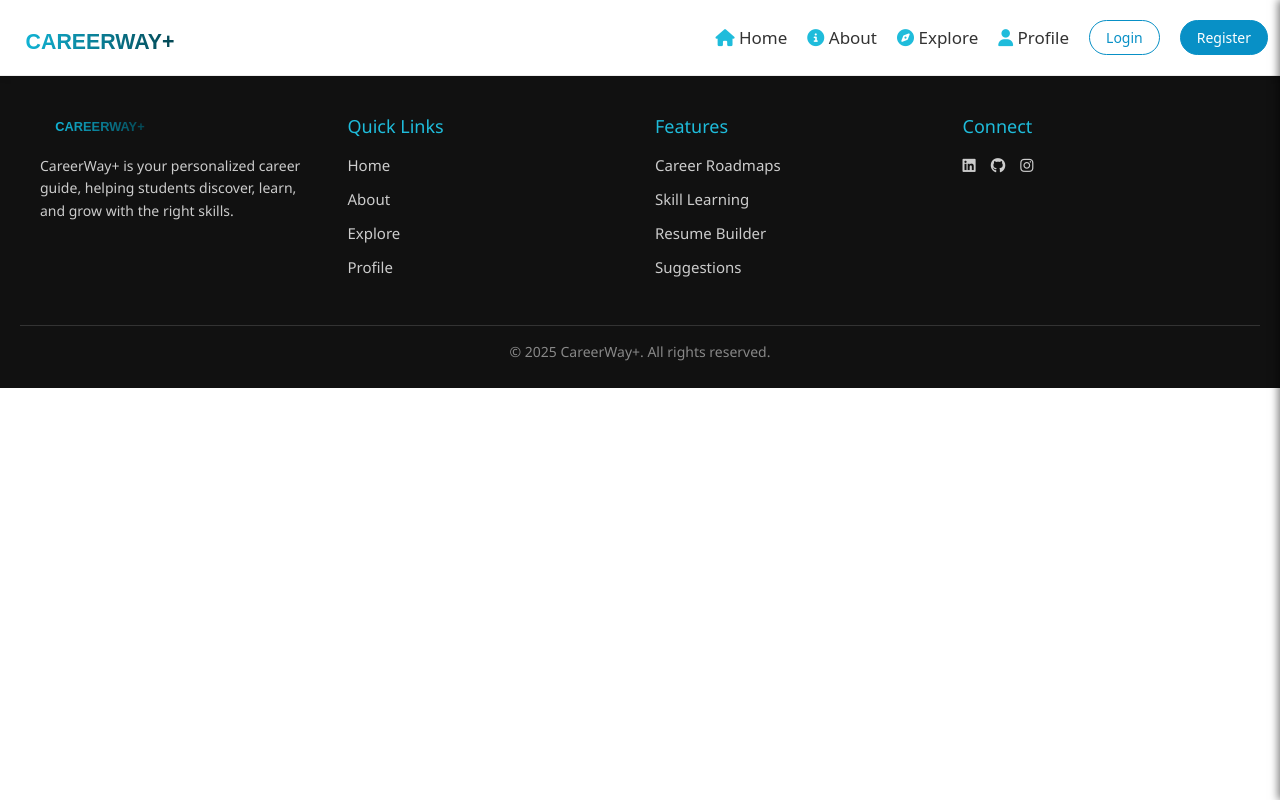
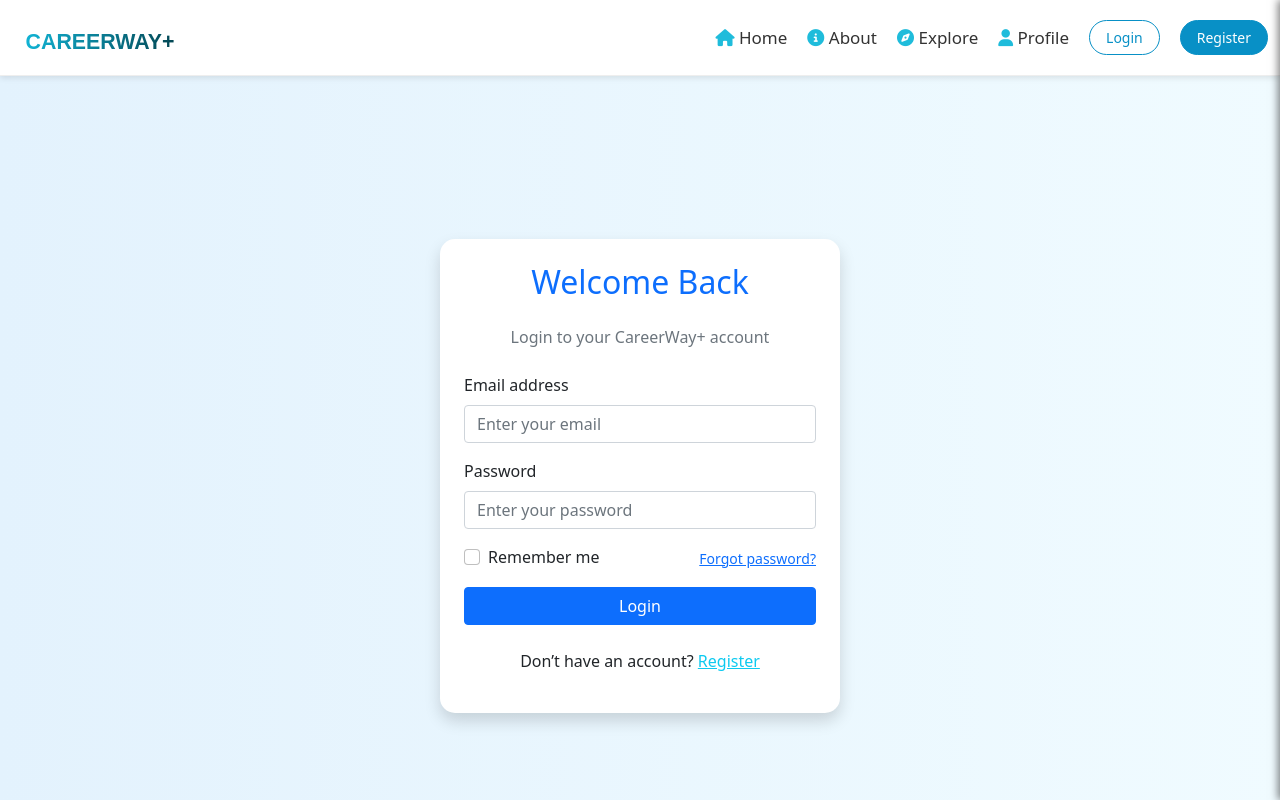
Before and after one commit to arunk-k/careeer, a React (Vite) app: page /login in a window 1280 px wide. Shown: the top 800 px of the page. Built offline with nearby package versions, Linux system fonts and the light colour scheme.

Commit message:
first commit

```diff
--- a/package.json
+++ b/package.json
@@ -11,6 +11,7 @@
   },
   "dependencies": {
     "@tailwindcss/vite": "^4.1.11",
+    "framer-motion": "^12.23.1",
     "lucide-react": "^0.525.0",
     "react": "^19.1.0",
     "react-dom": "^19.1.0",
--- a/src/App.jsx
+++ b/src/App.jsx
@@ -4,6 +4,7 @@ import Home from "./components/Home/Home"
 import Footer from "./components/Footer/Footer"
 import './App.css'
 import About from "./components/About/About"
+import Login from "./components/Auth/Login"
 
 
 function App() {
@@ -13,6 +14,7 @@ function App() {
       <Routes>
         <Route path="/" element={<Home />} />
         <Route path="/about" element={<About />} />
+        <Route path="/login" element={<Login />} />
       </Routes>
       <Footer/>
     </>
--- /dev/null
+++ b/src/components/Auth/Login.css
@@ -0,0 +1,25 @@
+/* Background */
+.login-page {
+  min-height: 100vh;
+  background: linear-gradient(to right, #e3f2fd, #f0fbff);
+  padding: 20px;
+}
+
+/* Card style */
+.login-card {
+  width: 100%;
+  max-width: 400px;
+  background-color: white;
+  border-radius: 15px;
+}
+
+/* Input focus */
+.login-card .form-control:focus {
+  border-color: #0890c6;
+  box-shadow: 0 0 0 0.2rem rgba(8, 144, 198, 0.25);
+}
+
+/* Button hover */
+.login-card .btn-primary:hover {
+  background-color: #057cae;
+}
--- /dev/null
+++ b/src/components/Auth/Login.jsx
@@ -0,0 +1,42 @@
+import React from 'react';
+import './Login.css';
+import { Link } from 'react-router-dom';
+
+const Login = () => {
+  return (
+    <div className="login-page d-flex align-items-center justify-content-center">
+      <div className="login-card shadow p-4 rounded-4">
+        <h2 className="text-center mb-4 text-primary">Welcome Back</h2>
+        <p className="text-center text-muted mb-4">Login to your CareerWay+ account</p>
+
+        <form>
+          <div className="mb-3">
+            <label className="form-label">Email address</label>
+            <input type="email" className="form-control" placeholder="Enter your email" required />
+          </div>
+
+          <div className="mb-3">
+            <label className="form-label">Password</label>
+            <input type="password" className="form-control" placeholder="Enter your password" required />
+          </div>
+
+          <div className="mb-3 d-flex justify-content-between align-items-center">
+            <div className="form-check">
+              <input type="checkbox" className="form-check-input" id="rememberMe" />
+              <label className="form-check-label" htmlFor="rememberMe">Remember me</label>
+            </div>
+            <Link to="/forgot" className="small text-primary">Forgot password?</Link>
+          </div>
+
+          <button type="submit" className="btn btn-primary w-100">Login</button>
+        </form>
+
+        <p className="mt-4 text-center">
+          Don’t have an account? <Link to="/register" className="text-info">Register</Link>
+        </p>
+      </div>
+    </div>
+  );
+};
+
+export default Login;
--- a/src/components/Header/Header.css
+++ b/src/components/Header/Header.css
@@ -67,7 +67,8 @@
 
 .nav-links li .btn-primary:hover {
   background-color: #057cae;
-  border-color: #057cae;
+  color: white;
+  border-color: #d7f4f3;
 }
 
 /* Hamburger icon */
--- a/src/components/Header/Header.jsx
+++ b/src/components/Header/Header.jsx
@@ -32,8 +32,8 @@ const Header = () => {
         <li><Link to="/about" onClick={() => setIsOpen(false)}><i className="fa-solid fa-circle-info" style={{ color: "#1fbcdb" }}></i> About</Link></li>
         <li><Link to="/explore" onClick={() => setIsOpen(false)}><i className="fa-solid fa-compass" style={{ color: "#1fbcdb" }}></i> Explore</Link></li>
         <li><Link to="/profile" onClick={() => setIsOpen(false)}><i className="fa-solid fa-user" style={{ color: "#1fbcdb" }}></i> Profile</Link></li>
-        <li><Link to="/login" onClick={() => setIsOpen(false)} className="btn btn-outline-primary">Login</Link></li>
-        <li><Link to="/register" onClick={() => setIsOpen(false)} className="btn btn-primary">Register</Link></li>
+        <li><Link to="/login" onClick={() => setIsOpen(false)} className="btn btn-outline-info text-light mx-5 d-flex justify-content-center">Login</Link></li>
+        <li><Link to="/register" onClick={() => setIsOpen(false)} className="btn btn-info text-light mx-5 d-flex justify-content-center">Register</Link></li>
       </ul>
 
       {/* Hamburger icon */}
```
Also changed, not shown: 1 other file (tests, documents, lock files or other folders).
